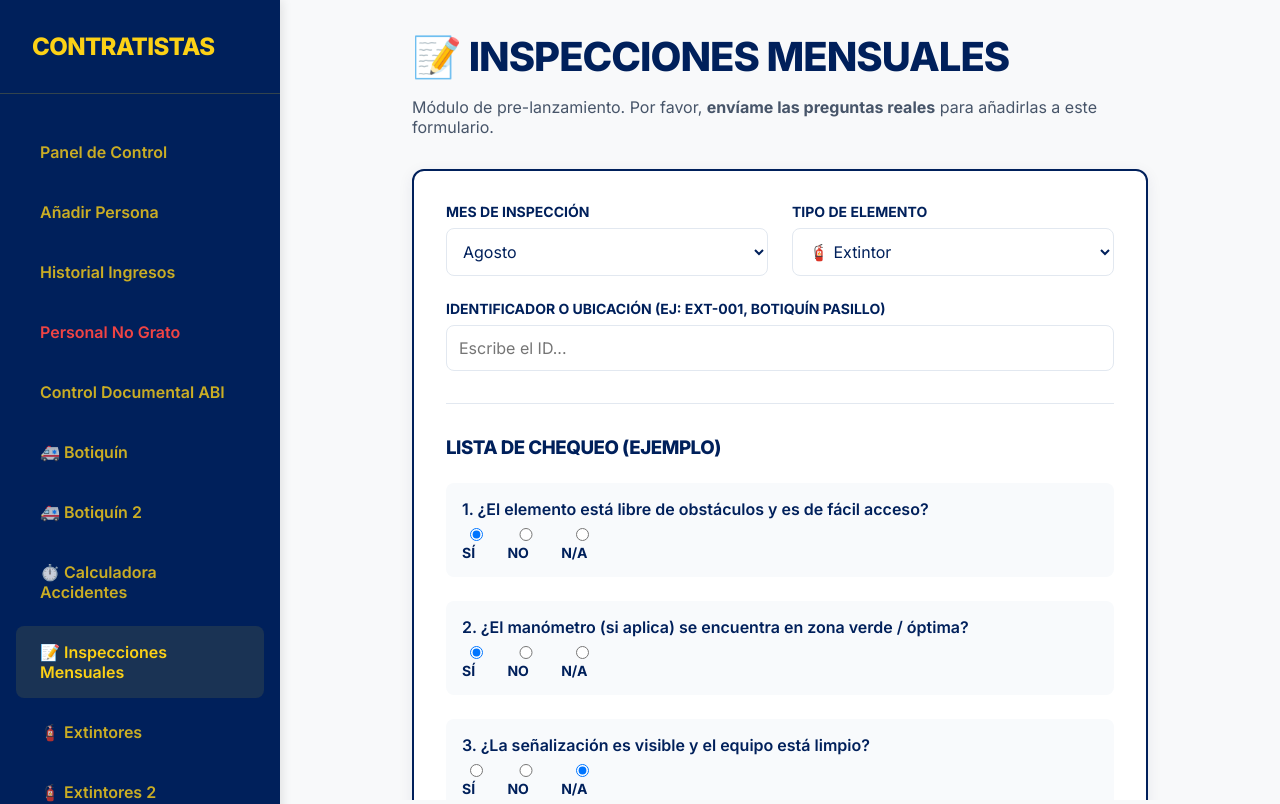
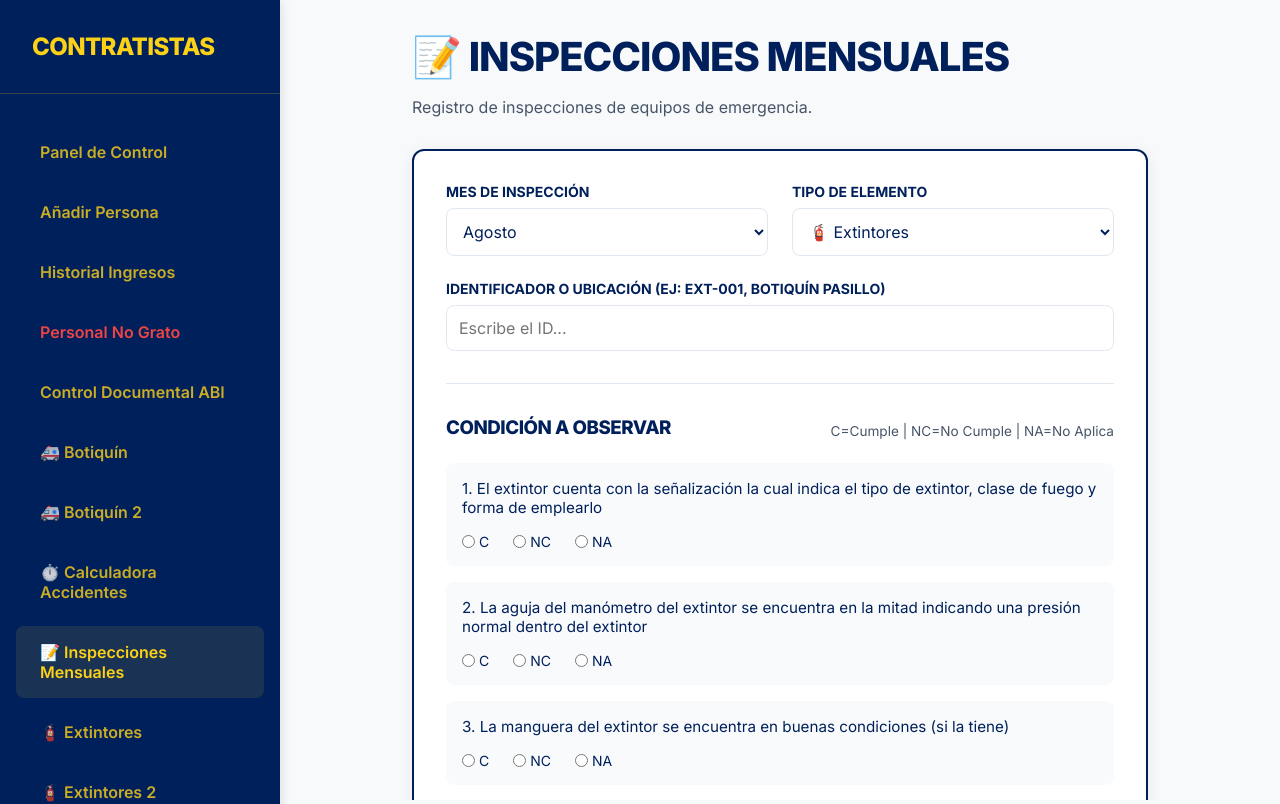
Before and after one commit to EjeCafetero100/contratistas-app, a Next.js app in the folder carnet-app/: page /inspecciones in a window 1280 px wide. Shown: the top 804 px of the page. Built offline with nearby package versions, Linux system fonts and the light colour scheme.

Commit message:
Update inspecciones with the exact 17 questions for extintores from user image

```diff
--- a/carnet-app/src/app/inspecciones/page.js
+++ b/carnet-app/src/app/inspecciones/page.js
@@ -1,39 +1,63 @@
 "use client";
 
 import { useState } from "react";
+
+const preguntasExtintores = [
+  "El extintor cuenta con la señalización la cual indica el tipo de extintor, clase de fuego y forma de emplearlo",
+  "La aguja del manómetro del extintor se encuentra en la mitad indicando una presión normal dentro del extintor",
+  "La manguera del extintor se encuentra en buenas condiciones (si la tiene)",
+  "La boquilla del extintor o la punta de la manguera se encuentran limpios (sin restos de agente extintor ni obstrucciones)",
+  "El extintor presenta pin de seguridad",
+  "La etiqueta del cilindro del extintor se encuentra en buen estado (clara, identificable, sin deterioro)",
+  "La pintura del extintor se encuentra en buen estado (sin peladuras)",
+  "El extintor se encuentra libre de obstáculos",
+  "El acceso al extintor se encuentra libre de obstáculos",
+  "El extintor está instalado de forma segura, ya sea colgado mediante soporte fijo o ubicado sobre una base de piso que le brinda soporte y estabilidad",
+  "La palanca de accionamiento se encuentra fija asegurada por el pin de seguridad",
+  "La palanca fija se encuentra en buenas condiciones (sin bordes o puntas peligrosas y asegurada)",
+  "El extintor presenta anillo de garantía",
+  "El extintor se encuentra libre de objetos colgados sobre él o ubicados frente a este que obstruyan su acceso o visibilidad",
+  "La tarjeta de revisión mensual se encuentra actualizada de acuerdo al mes de revisión",
+  "El extintor se encuentra vigente y dentro de la fecha de recarga establecida",
+  "El personal se encuentra capacitado y entrenado para el uso del extintor"
+];
+
+const preguntasBotiquin = [
+  "El botiquín está ubicado en un lugar visible y de fácil acceso",
+  "Los elementos del botiquín están vigentes (no vencidos)",
+  "El botiquín cuenta con inventario actualizado",
+  "El botiquín está limpio y en buenas condiciones",
+  "Se cuenta con camilla rígida y dotación anexa en buen estado"
+];
 
 export default function InspeccionesPage() {
   const [tipoElemento, setTipoElemento] = useState("Extintor");
   const [identificador, setIdentificador] = useState("");
   const [mes, setMes] = useState("Agosto");
 
-  // Estas son las preguntas "dummy". El usuario las enviará luego para actualizarlas.
-  const [respuestas, setRespuestas] = useState({
-    q1: "Sí",
-    q2: "Sí",
-    q3: "No aplica",
-  });
-
+  const [respuestas, setRespuestas] = useState({});
   const [comentarios, setComentarios] = useState("");
 
   const handleSubmit = (e) => {
     e.preventDefault();
     alert(`Inspección guardada con éxito para el ${tipoElemento} ${identificador} en el mes de ${mes}.`);
-    // Aquí en el futuro se guardaría en base de datos.
     setIdentificador("");
     setComentarios("");
+    setRespuestas({});
   };
 
-  const handleRespuestaChange = (qId, val) => {
-    setRespuestas({ ...respuestas, [qId]: val });
+  const handleRespuestaChange = (qIndex, val) => {
+    setRespuestas({ ...respuestas, [qIndex]: val });
   };
+
+  const preguntasActuales = tipoElemento === "Extintor" ? preguntasExtintores : preguntasBotiquin;
 
   return (
     <div className="container" style={{ maxWidth: '800px' }}>
       <header style={{ marginBottom: '2rem' }}>
         <h1>📝 Inspecciones Mensuales</h1>
         <p style={{ color: 'var(--text-muted)' }}>
-          Módulo de pre-lanzamiento. Por favor, <strong>envíame las preguntas reales</strong> para añadirlas a este formulario.
+          Registro de inspecciones de equipos de emergencia.
         </p>
       </header>
 
@@ -61,9 +85,9 @@ export default function InspeccionesPage() {
 
             <div className="form-group" style={{ margin: 0 }}>
               <label>Tipo de Elemento</label>
-              <select value={tipoElemento} onChange={(e) => setTipoElemento(e.target.value)} style={{ width: '100%', padding: '0.75rem', borderRadius: '8px', border: '1px solid #e2e8f0' }}>
-                <option value="Extintor">🧯 Extintor</option>
-                <option value="Botiquin">🚑 Botiquín</option>
+              <select value={tipoElemento} onChange={(e) => { setTipoElemento(e.target.value); setRespuestas({}); }} style={{ width: '100%', padding: '0.75rem', borderRadius: '8px', border: '1px solid #e2e8f0' }}>
+                <option value="Extintor">🧯 Extintores</option>
+                <option value="Botiquin">🚑 Botiquines</option>
               </select>
             </div>
 
@@ -82,39 +106,34 @@ export default function InspeccionesPage() {
 
           <hr style={{ border: '0', borderTop: '1px solid #e2e8f0', margin: '2rem 0' }} />
 
-          <h3 style={{ marginBottom: '1.5rem', color: 'var(--primary)' }}>Lista de Chequeo (Ejemplo)</h3>
+          <div style={{ display: 'flex', justifyContent: 'space-between', alignItems: 'flex-end', marginBottom: '1.5rem' }}>
+            <h3 style={{ color: 'var(--primary)', margin: 0 }}>Condición a Observar</h3>
+            <span style={{ fontSize: '0.85rem', color: 'var(--text-muted)' }}>C=Cumple | NC=No Cumple | NA=No Aplica</span>
+          </div>
 
-          <div style={{ display: 'flex', flexDirection: 'column', gap: '1.5rem' }}>
+          <div style={{ display: 'flex', flexDirection: 'column', gap: '1rem' }}>
 
-            {/* Pregunta 1 */}
-            <div style={{ background: '#f8fafc', padding: '1rem', borderRadius: '8px' }}>
-              <p style={{ fontWeight: 600, marginBottom: '0.5rem' }}>1. ¿El elemento está libre de obstáculos y es de fácil acceso?</p>
-              <div style={{ display: 'flex', gap: '1rem' }}>
-                <label><input type="radio" name="q1" checked={respuestas.q1 === 'Sí'} onChange={() => handleRespuestaChange('q1', 'Sí')} /> Sí</label>
-                <label><input type="radio" name="q1" checked={respuestas.q1 === 'No'} onChange={() => handleRespuestaChange('q1', 'No')} /> No</label>
-                <label><input type="radio" name="q1" checked={respuestas.q1 === 'No aplica'} onChange={() => handleRespuestaChange('q1', 'No aplica')} /> N/A</label>
+            {preguntasActuales.map((pregunta, index) => (
+              <div key={index} style={{ background: '#f8fafc', padding: '1rem', borderRadius: '8px', display: 'flex', flexDirection: 'column', gap: '0.5rem' }}>
+                <p style={{ fontWeight: 500, margin: 0, fontSize: '0.95rem' }}>
+                  {index + 1}. {pregunta}
+                </p>
+                <div style={{ display: 'flex', gap: '1.5rem', marginTop: '0.5rem' }}>
+                  <label style={{ display: 'flex', alignItems: 'center', gap: '0.25rem', cursor: 'pointer' }}>
+                    <input type="radio" name={`q${index}`} required checked={respuestas[index] === 'C'} onChange={() => handleRespuestaChange(index, 'C')} />
+                    <span style={{ fontWeight: respuestas[index] === 'C' ? 'bold' : 'normal', color: respuestas[index] === 'C' ? '#10b981' : 'inherit' }}>C</span>
+                  </label>
+                  <label style={{ display: 'flex', alignItems: 'center', gap: '0.25rem', cursor: 'pointer' }}>
+                    <input type="radio" name={`q${index}`} required checked={respuestas[index] === 'NC'} onChange={() => handleRespuestaChange(index, 'NC')} />
+                    <span style={{ fontWeight: respuestas[index] === 'NC' ? 'bold' : 'normal', color: respuestas[index] === 'NC' ? '#ef4444' : 'inherit' }}>NC</span>
+                  </label>
+                  <label style={{ display: 'flex', alignItems: 'center', gap: '0.25rem', cursor: 'pointer' }}>
+                    <input type="radio" name={`q${index}`} required checked={respuestas[index] === 'NA'} onChange={() => handleRespuestaChange(index, 'NA')} />
+                    <span style={{ fontWeight: respuestas[index] === 'NA' ? 'bold' : 'normal', color: respuestas[index] === 'NA' ? '#64748b' : 'inherit' }}>NA</span>
+                  </label>
+                </div>
               </div>
-            </div>
-
-            {/* Pregunta 2 */}
-            <div style={{ background: '#f8fafc', padding: '1rem', borderRadius: '8px' }}>
-              <p style={{ fontWeight: 600, marginBottom: '0.5rem' }}>2. ¿El manómetro (si aplica) se encuentra en zona verde / óptima?</p>
-              <div style={{ display: 'flex', gap: '1rem' }}>
-                <label><input type="radio" name="q2" checked={respuestas.q2 === 'Sí'} onChange={() => handleRespuestaChange('q2', 'Sí')} /> Sí</label>
-                <label><input type="radio" name="q2" checked={respuestas.q2 === 'No'} onChange={() => handleRespuestaChange('q2', 'No')} /> No</label>
-                <label><input type="radio" name="q2" checked={respuestas.q2 === 'No aplica'} onChange={() => handleRespuestaChange('q2', 'No aplica')} /> N/A</label>
-              </div>
-            </div>
-
-            {/* Pregunta 3 */}
-            <div style={{ background: '#f8fafc', padding: '1rem', borderRadius: '8px' }}>
-              <p style={{ fontWeight: 600, marginBottom: '0.5rem' }}>3. ¿La señalización es visible y el equipo está limpio?</p>
-              <div style={{ display: 'flex', gap: '1rem' }}>
-                <label><input type="radio" name="q3" checked={respuestas.q3 === 'Sí'} onChange={() => handleRespuestaChange('q3', 'Sí')} /> Sí</label>
-                <label><input type="radio" name="q3" checked={respuestas.q3 === 'No'} onChange={() => handleRespuestaChange('q3', 'No')} /> No</label>
-                <label><input type="radio" name="q3" checked={respuestas.q3 === 'No aplica'} onChange={() => handleRespuestaChange('q3', 'No aplica')} /> N/A</label>
-              </div>
-            </div>
+            ))}
 
           </div>
 
```
